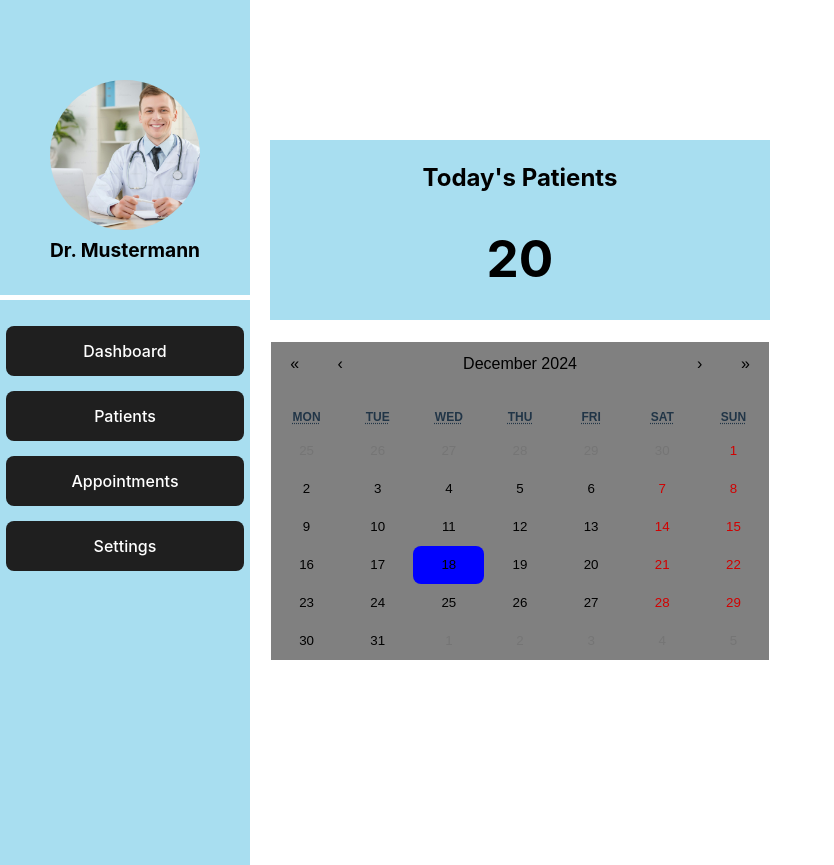
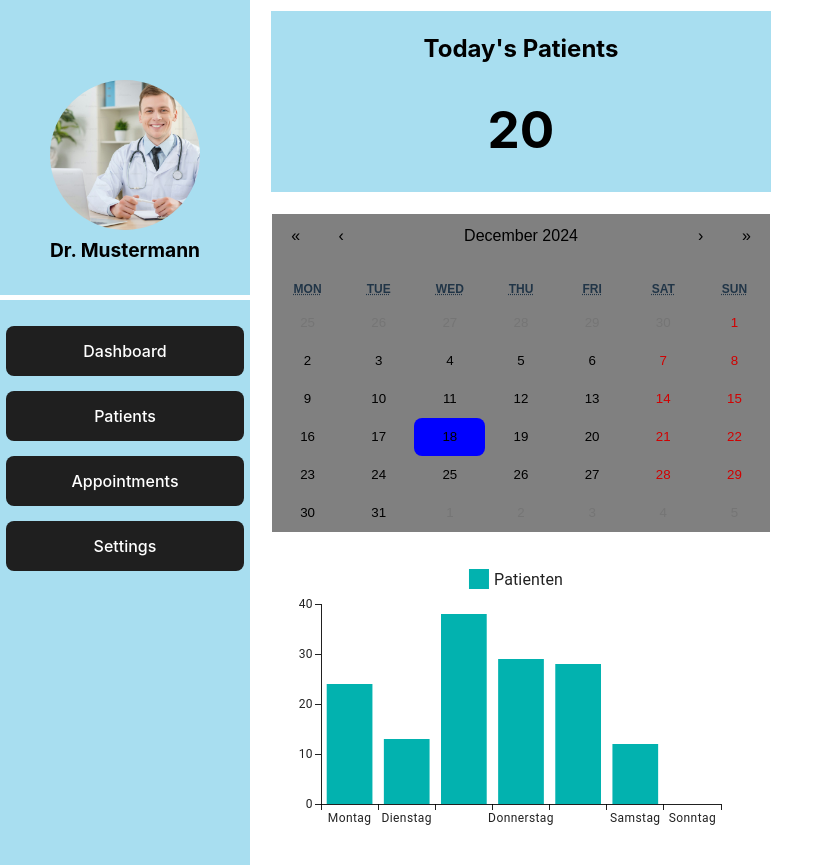
Before and after one commit to Saugat-Pandey/MedicalDashboard, a React (Vite) app: page /dashboard in a window 1280 px wide. Shown: the whole page, without its empty margins (0-834 px from the left). Before the commit the page ends 800 px from the top, so only its background shows below. Built offline with nearby package versions, Linux system fonts and the light colour scheme.

Commit message:
Simple BarChart

```diff
--- a/package.json
+++ b/package.json
@@ -10,6 +10,10 @@
     "preview": "vite preview"
   },
   "dependencies": {
+    "@emotion/react": "^11.14.0",
+    "@emotion/styled": "^11.14.0",
+    "@mui/material": "^6.2.1",
+    "@mui/x-charts": "^7.23.2",
     "prop-types": "^15.8.1",
     "react": "^18.3.1",
     "react-calendar": "^5.1.0",
--- /dev/null
+++ b/src/components/Barchart.jsx
@@ -0,0 +1,26 @@
+import * as React from 'react';
+import { BarChart } from '@mui/x-charts/BarChart';
+
+const pData = [24, 13, 38, 29, 28, 12, 0];
+const xLabels = [
+    'Montag',
+    'Dienstag',
+    'Mittwoch',
+    'Donnerstag',
+    'Freitag',
+    'Samstag',
+    'Sonntag',
+];
+
+export default function SimpleBarChart() {
+    return (
+        <BarChart
+            width={500}
+            height={300}
+            series={[
+                { data: pData, label: 'Patienten', id: 'pvId' }
+            ]}
+            xAxis={[{ data: xLabels, scaleType: 'band' }]}
+        />
+    );
+}
--- a/src/pages/Dashboard.jsx
+++ b/src/pages/Dashboard.jsx
@@ -4,6 +4,8 @@ import Sidebar from '../components/Sidebar';
 import Calendar from 'react-calendar'
 import '/src/components/Calendar.css';
 import CurrentDayPatients from "../components/CurrentDayPatients.jsx";
+import TinyBarChart from '../components/BarChart.jsx';
+
 
 function Dashboard() {
     return (
@@ -11,6 +13,7 @@ function Dashboard() {
             <Sidebar/>
             <CurrentDayPatients number={20}/>
             <Calendar/>
+            <TinyBarChart/>
         </div>
     );
 }
```
Also changed, not shown: 1 other file (tests, documents, lock files or other folders).
